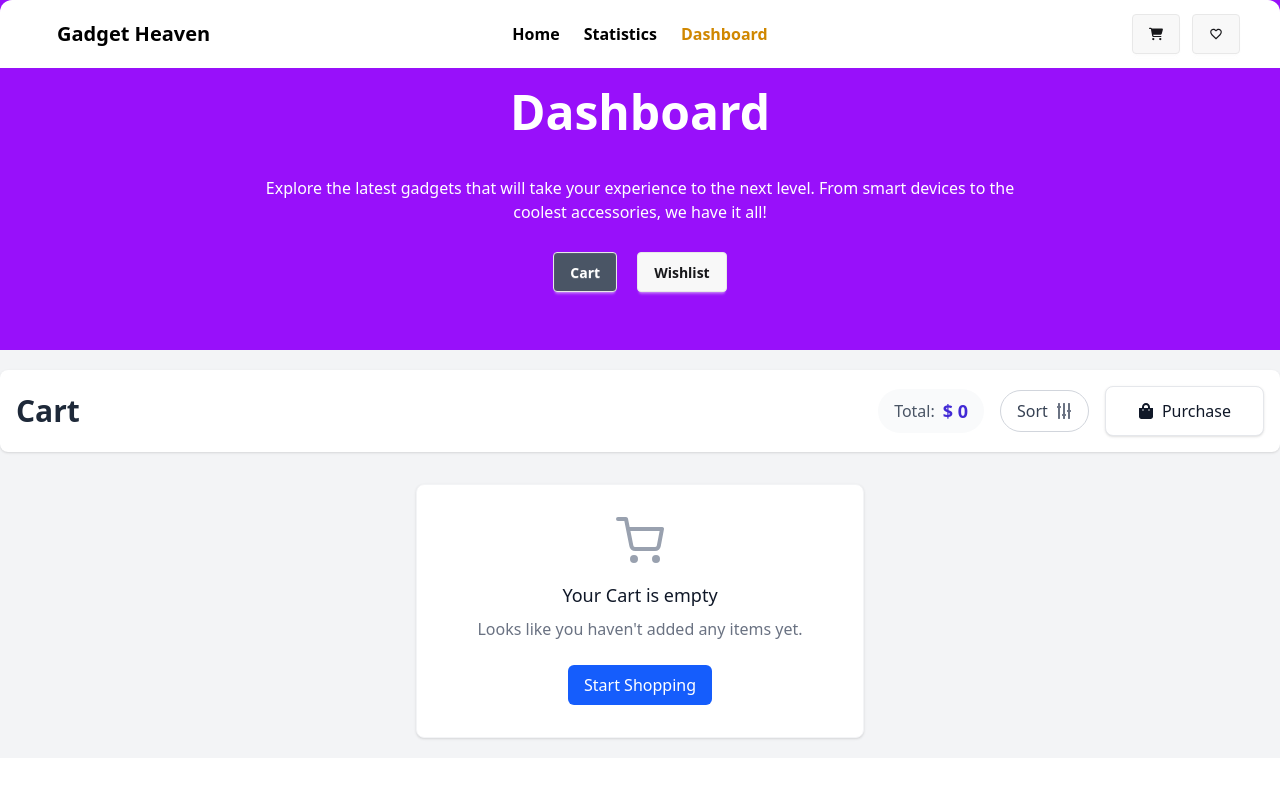
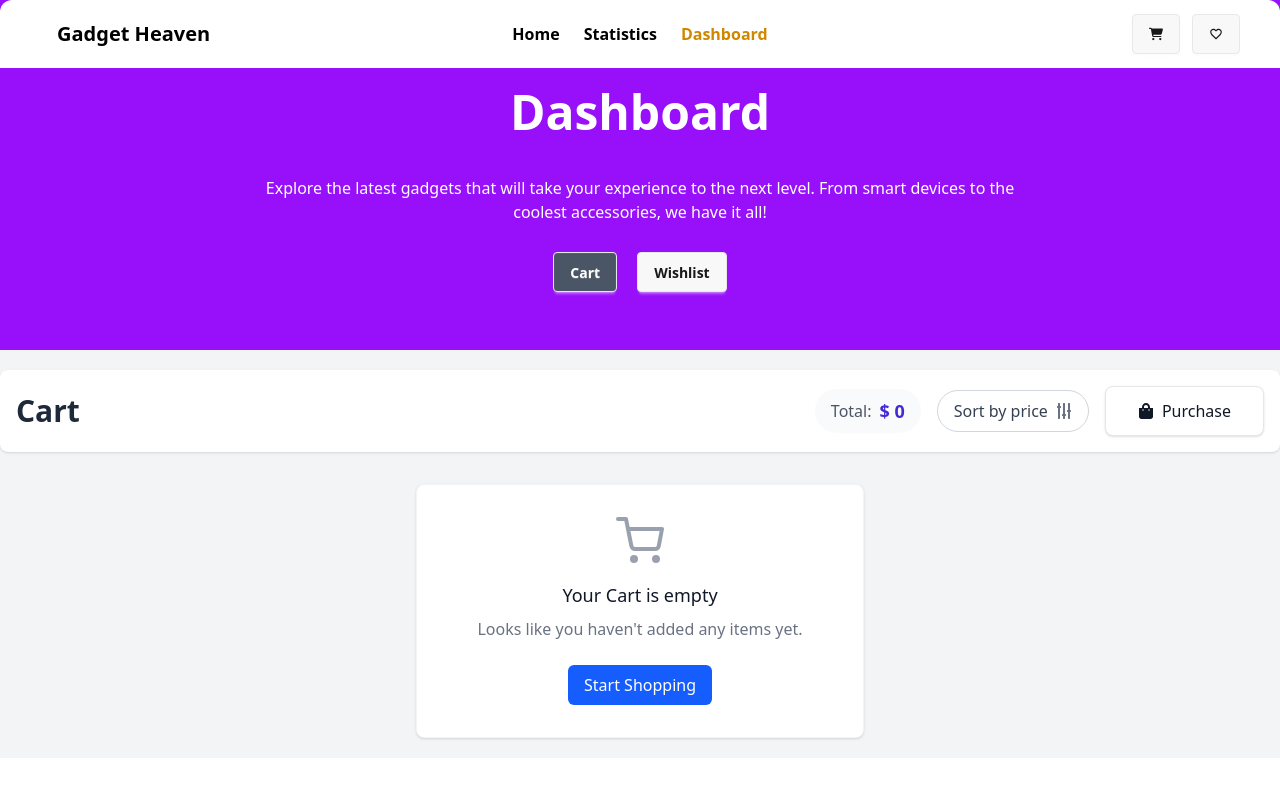
Before and after one commit to neyamat7/gadget-heaven-react-router, a React (Vite) app: page /dashboard in a window 1280 px wide. Shown: the top 800 px of the page. Built offline with nearby package versions, Linux system fonts and the light colour scheme.

Commit message:
added purchase modal

```diff
--- a/src/components/Cart/Cart.jsx
+++ b/src/components/Cart/Cart.jsx
@@ -66,8 +66,8 @@ const Cart = () => {
             </div>
 
             {/* Sort button */}
-            <button className="hidden sm:flex items-center gap-2 px-4 py-2 border border-gray-300 rounded-full hover:bg-gray-50 transition-colors">
-              <span className="text-gray-700">Sort</span>
+            <button className="hidden sm:flex items-center gap-2 px-4 py-2 border border-gray-300 rounded-full hover:bg-gray-50 transition-colors cursor-pointer">
+              <span className="text-gray-700 font-medium">Sort by price</span>
               <FaSlidersH className="text-gray-500 rotate-90" />
             </button>
 
```
